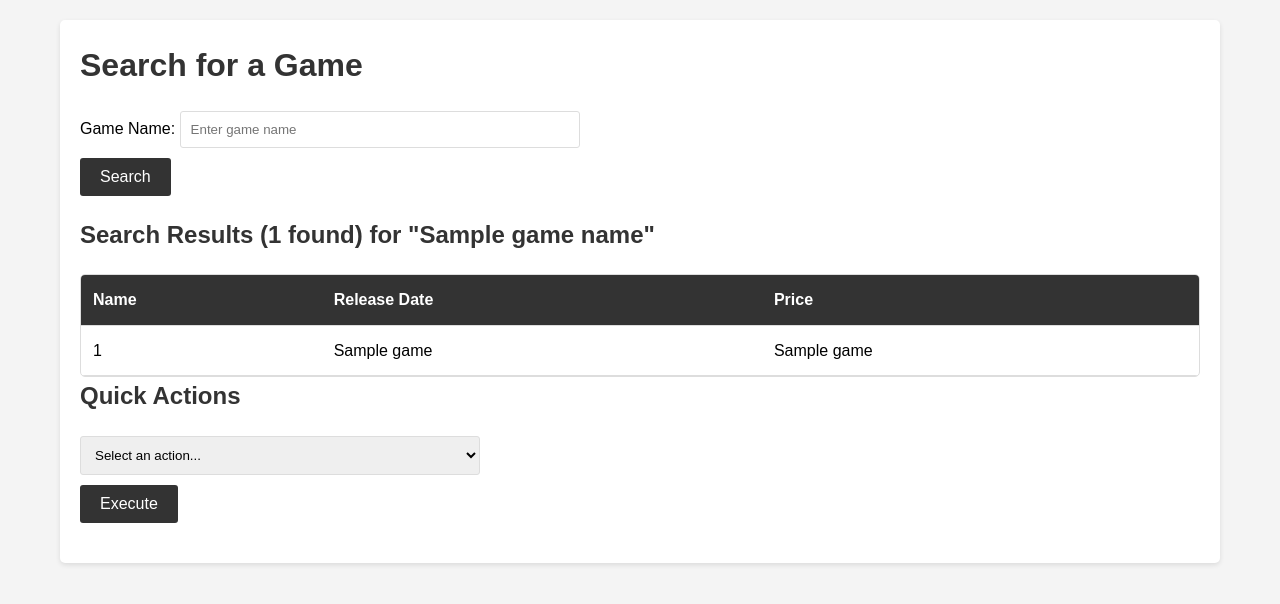
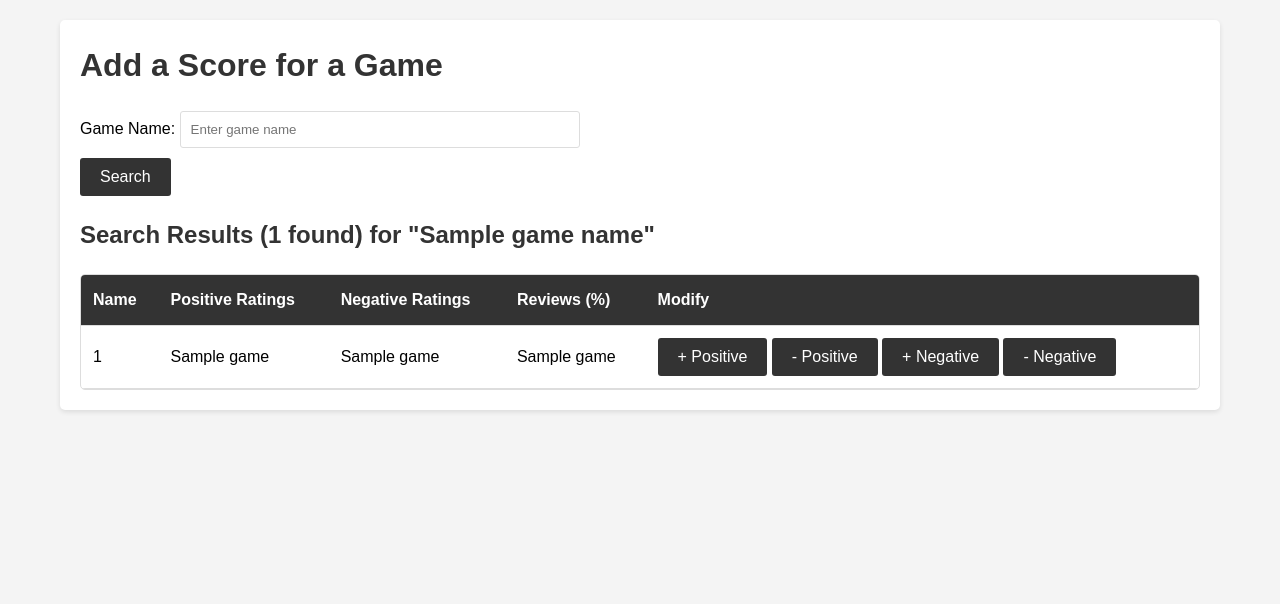
Before and after one commit to MaxLamb22/CSCI403FinalProject, a Python web app: template templates/modify.html in a window 1280 px wide. Shown: the part 78-682 px from the top of the page. Run offline with Jinja, Linux system fonts and the light colour scheme; the template is opened without the code that fills it: most values are stand-ins (such as "Sample title", 1, 10 or a date in 2020).

Commit message:
Created modify page and updated method for calculating reviews

```diff
--- a/templates/modify.html
+++ b/templates/modify.html
@@ -3,7 +3,7 @@
 {% block title %}Modify - Steam Game Database{% endblock %}
 
 {% block content %}
-    <h1>Search for a Game</h1>
+    <h1>Add a Score for a Game</h1>
 
     <form method="post">
         <label for="game_name">Game Name:</label>
@@ -19,8 +19,10 @@
                 <thead>
                     <tr>
                         <th>Name</th>
-                        <th>Release Date</th>
-                        <th>Price</th>
+                        <th>Positive Ratings</th>
+                        <th>Negative Ratings</th>
+                        <th>Reviews (%)</th>
+                        <th>Modify</th>
                     </tr>
                 </thead>
                 <tbody>
@@ -29,25 +31,42 @@
                         <td>{{ game[0] }}</td>
                         <td>{{ game[1] }}</td>
                         <td>{{ game[2] }}</td>
+                        <td>{{ game[3] }}</td>
+                        <td>
+                            <form action="{{ url_for('update_rating') }}" method="post" style="display:inline;">
+                                <input type="hidden" name="game_name" value="{{ game[0] }}">
+                                <input type="hidden" name="field" value="positive_add">
+                                <input type="hidden" name="search_term" value="{{ game_name }}">
+                                <button type="submit">+ Positive</button>
+                            </form>
+
+                            <form action="{{ url_for('update_rating') }}" method="post" style="display:inline;">
+                                <input type="hidden" name="game_name" value="{{ game[0] }}">
+                                <input type="hidden" name="field" value="positive_remove">
+                                <input type="hidden" name="search_term" value="{{ game_name }}">
+                                <button type="submit">- Positive</button>
+                            </form>
+
+                            <form action="{{ url_for('update_rating') }}" method="post" style="display:inline;">
+                                <input type="hidden" name="game_name" value="{{ game[0] }}">
+                                <input type="hidden" name="field" value="negative_add">
+                                <input type="hidden" name="search_term" value="{{ game_name }}">
+                                <button type="submit">+ Negative</button>
+                            </form>
+
+                            <form action="{{ url_for('update_rating') }}" method="post" style="display:inline;">
+                                <input type="hidden" name="game_name" value="{{ game[0] }}">
+                                <input type="hidden" name="field" value="negative_remove">
+                                <input type="hidden" name="search_term" value="{{ game_name }}">
+                                <button type="submit">- Negative</button>
+                            </form>
+                    </td>
                     </tr>
                     {% endfor %}
                 </tbody>
             </table>
         </div>
 
-        <h2>Quick Actions</h2>
-        <form action="{{ url_for('result') }}" method="post">
-            <input type="hidden" name="game_name" value="{{ game_name }}">
-
-            <select name="action" required>
-                <option value="">Select an action...</option>
-                <option value="Count">Count all games</option>
-                <option value="By Newest">List games by newest first</option>
-                <option value="By Rating">List games by rating</option>
-            </select>
-            <br>
-            <button type="submit">Execute</button>
-        </form>
     {% endif %}
 
 
```
Also changed, not shown: app.py (+78 -22 lines).
